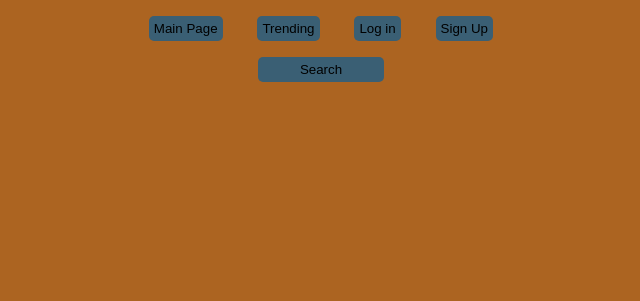
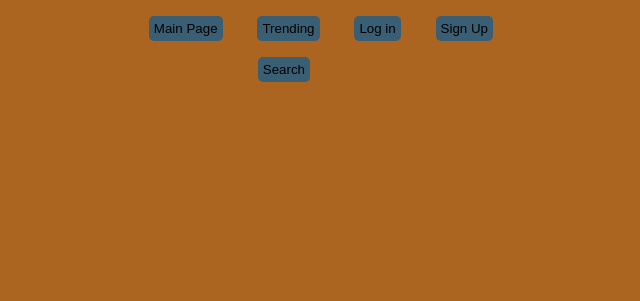
Before and after one commit to mariano-andres-horianski/Movies-Data, a Django app: page / in a window 1280 px wide. Shown: the top 301 px of the page, without its empty margins (319-959 px from the left). Run offline with Django 3.2, Linux system fonts and the light colour scheme.

Commit message:
fixed styling bug related to shallow-search button

```diff
--- a/movies_page/static/css/styles.css
+++ b/movies_page/static/css/styles.css
@@ -27,7 +27,7 @@ button{
 button:hover{
     background-color: #1f5574;
 }
-#shallow-search button{
+#shallow-search{
     width: 10%;
     margin-left: 45%;
 }
```
